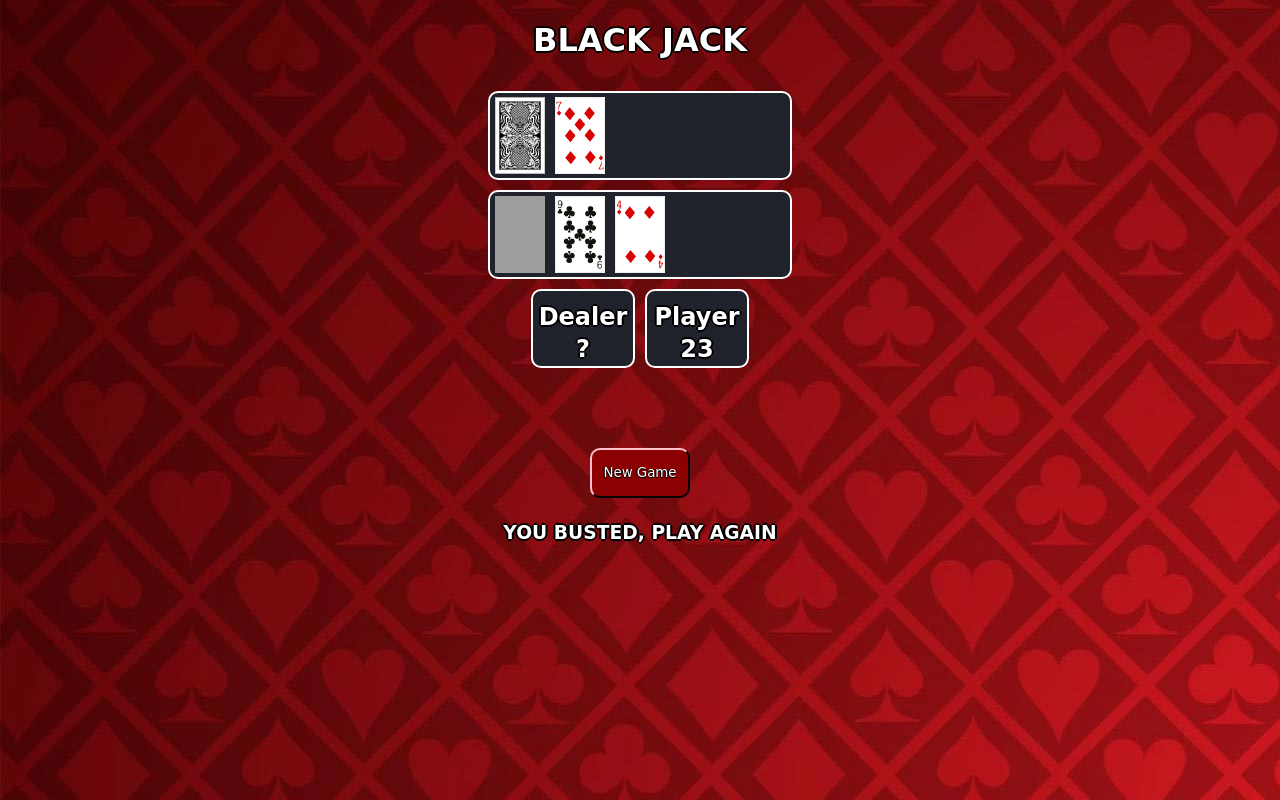
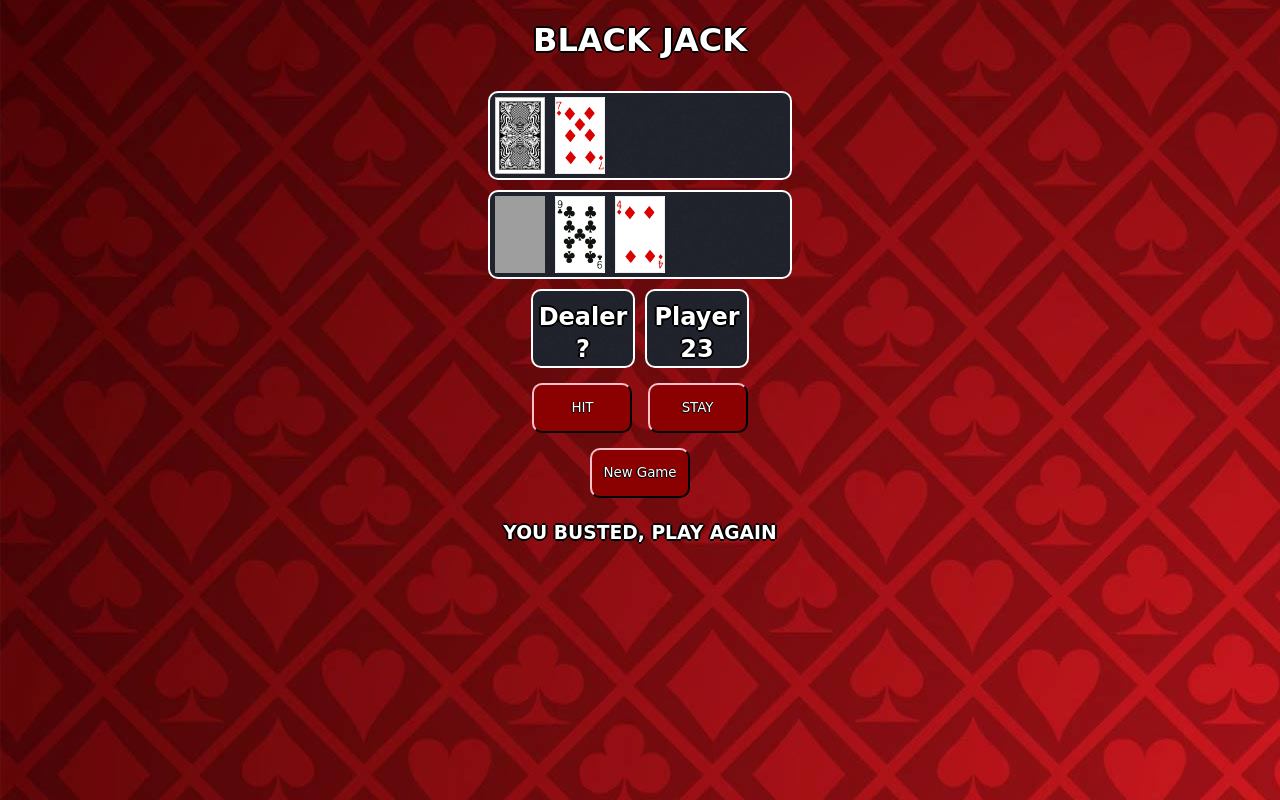
Before and after one commit to JOLee83/black-jack, a website: page public/index.html in a window 1280 px wide. Both pictures are taken after a click on the button "HIT". Drawn offline with Linux system fonts and the light colour scheme; grey boxes are pictures that could not be loaded; a web font is replaced by a local one.

Commit message:
added fake buttons

```diff
--- a/public/index.html
+++ b/public/index.html
@@ -29,7 +29,9 @@
     </span>
       <div>
         <button class="hits">HIT</button>
+        <button class="fake1 hideme" >HIT</button>
         <button class="stays">STAY</button>
+        <button class="fake2 hideme">STAY</button>
       </div>
       <div>
         <button class='new-game'>New Game</button>
--- a/public/main.js
+++ b/public/main.js
@@ -73,6 +73,8 @@ const noMore = () => {
   // hides the stay and hit button and back of card image in dealers hand.
   document.querySelector(".hits").classList.add("hideme")
   document.querySelector(".stays").classList.add("hideme")
+  document.querySelector(".fake1").classList.remove("hideme")
+  document.querySelector(".fake2").classList.remove("hideme")
   document.querySelector(".back").classList.add("hideme")
   dealCardToDealer()
   countDealer()
@@ -97,6 +99,8 @@ const giveMore = () => {
   if (playerCount > 21) {
     document.querySelector(".hits").classList.add("hideme")
     document.querySelector(".stays").classList.add("hideme")
+    document.querySelector(".fake2").classList.remove("hideme")
+    document.querySelector(".fake1").classList.remove("hideme")
     displayStatus.textContent = "YOU BUSTED, PLAY AGAIN"
   }
 }
```
